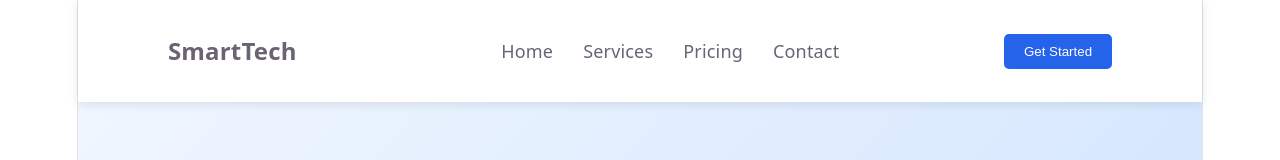
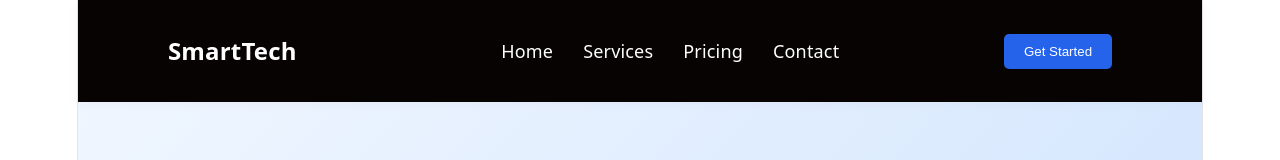
Before and after one commit to Sajidhuseyin/react-landing-page, a React (Vite) app: page / in a window 1280 px wide. Shown: the top 160 px of the page. Built offline with nearby package versions, Linux system fonts and the light colour scheme.

Commit message:
nabar changes

```diff
--- a/src/styles/Navbar.css
+++ b/src/styles/Navbar.css
@@ -9,11 +9,21 @@
 
   padding: 20px 8%;
 
-  background: white;
-  box-shadow: 0 2px 10px rgba(0, 0, 0, 0.1);
+  background: rgb(7, 3, 3);
+  box-shadow: 0 2px 10px rgba(192, 171, 171, 0.1);
+}
+nav ul li a{
+    color:white !important;
+    text-decoration:none;
+    font-weight:500;
+    transition:0.3s;
 }
 
+nav ul li a:hover{
+    color:#38bdf8 !important;
+}
 .logo {
+   color:white !important;
   font-size: 24px;
   font-weight: bold;
 }
```
